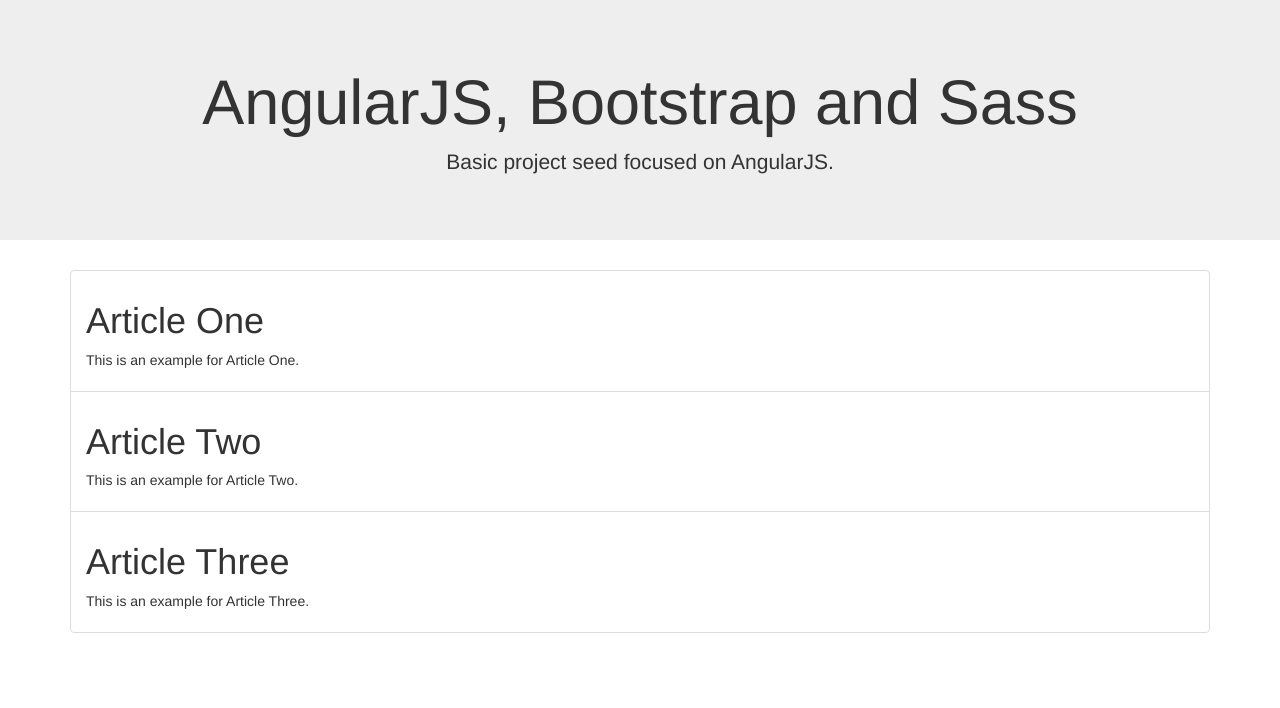
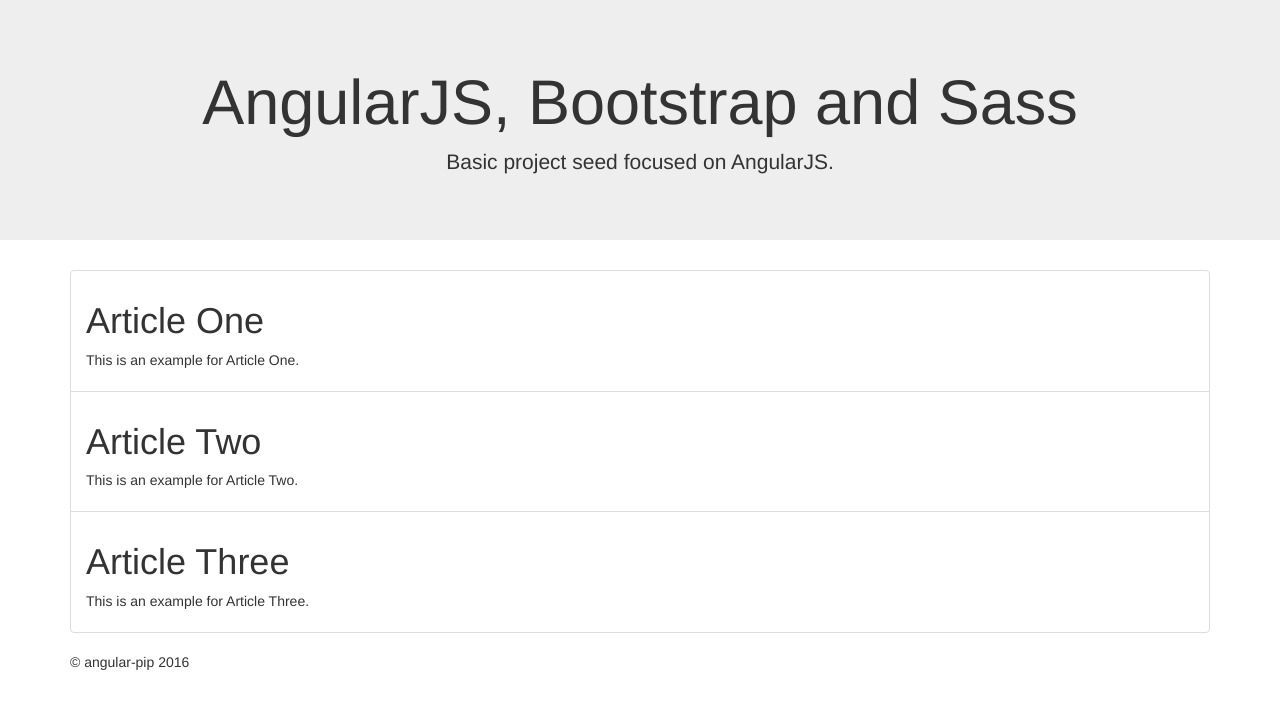
Before and after one commit to BungleJook/angular-pip, a website: page app/index.html in a window 1280 px wide. Drawn offline with nearby package versions, Linux system fonts and the light colour scheme; some packages are replaced by stand-ins of ours.

Commit message:
Add footer to index.html

```diff
--- a/app/index.html
+++ b/app/index.html
@@ -19,6 +19,10 @@
 
     <div ng-view></div>
 
+    <footer class="container footer">
+        <p>&copy; angular-pip 2016</p>
+    </footer>
+
     <!-- Main modules -->
     <script src="app.module.js"></script>
     <script src="core/core/core.module.js"></script>
```
